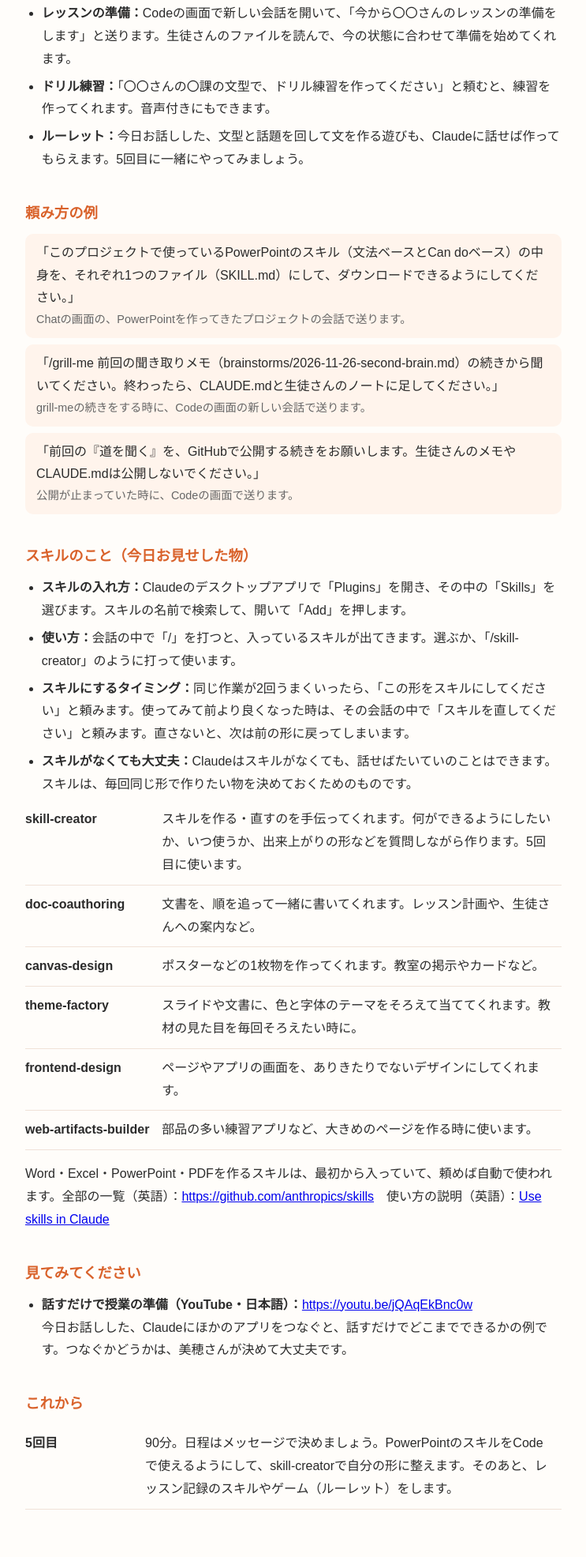
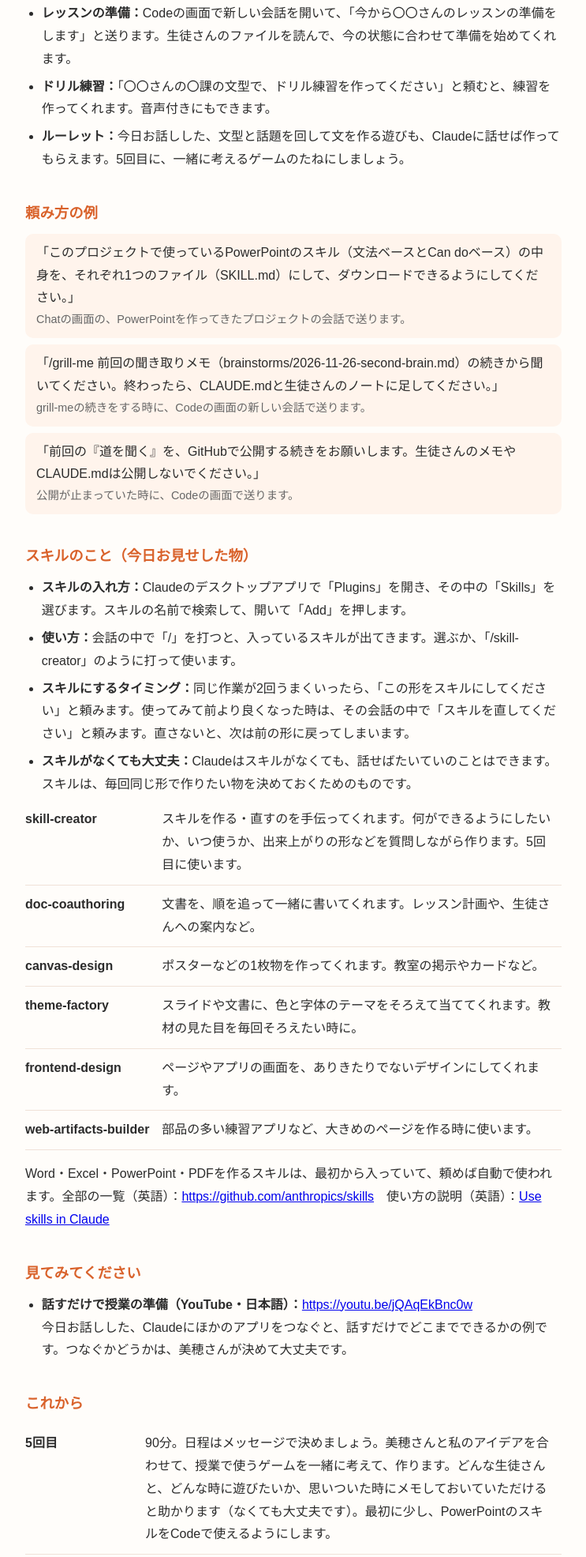
Before and after one commit to kyonversation-dot/jp-talk, a plain HTML site: page ai-review-2026-11-26.html in a window 1280 px wide. Shown: the part 1811-3782 px from the top of the page at 79% size, without its empty margins (268-1011 px from the left). Drawn offline with Linux system fonts and the light colour scheme.

Commit message:
4回目のふりかえり：5回目は一緒にゲームを考えて作る回
Co-Authored-By: Claude Opus 5.5 <noreply@anthropic.com>

```diff
--- a/ai-review-2026-11-26.html
+++ b/ai-review-2026-11-26.html
@@ -69,7 +69,7 @@
   <ul>
     <li><strong>レッスンの準備：</strong>Codeの画面で新しい会話を開いて、「今から〇〇さんのレッスンの準備をします」と送ります。生徒さんのファイルを読んで、今の状態に合わせて準備を始めてくれます。</li>
     <li><strong>ドリル練習：</strong>「〇〇さんの〇課の文型で、ドリル練習を作ってください」と頼むと、練習を作ってくれます。音声付きにもできます。</li>
-    <li><strong>ルーレット：</strong>今日お話しした、文型と話題を回して文を作る遊びも、Claudeに話せば作ってもらえます。5回目に一緒にやってみましょう。</li>
+    <li><strong>ルーレット：</strong>今日お話しした、文型と話題を回して文を作る遊びも、Claudeに話せば作ってもらえます。5回目に、一緒に考えるゲームのたねにしましょう。</li>
   </ul>
 
   <h2>頼み方の例</h2>
@@ -101,7 +101,7 @@
 
   <h2>これから</h2>
   <table>
-    <tr><th>5回目</th><td>90分。日程はメッセージで決めましょう。PowerPointのスキルをCodeで使えるようにして、skill-creatorで自分の形に整えます。そのあと、レッスン記録のスキルやゲーム（ルーレット）をします。</td></tr>
+    <tr><th>5回目</th><td>90分。日程はメッセージで決めましょう。美穂さんと私のアイデアを合わせて、授業で使うゲームを一緒に考えて、作ります。どんな生徒さんと、どんな時に遊びたいか、思いついた時にメモしておいていただけると助かります（なくても大丈夫です）。最初に少し、PowerPointのスキルをCodeで使えるようにします。</td></tr>
   </table>
 </main>
 </body>
```
